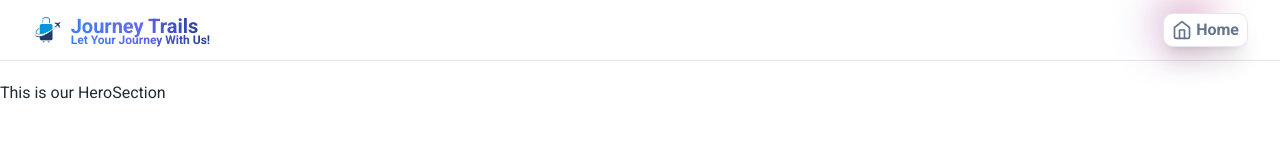
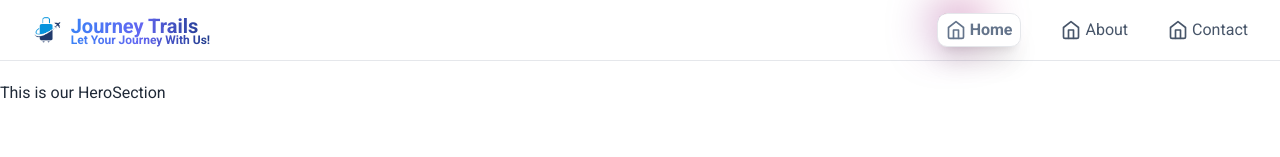
Before and after one commit to rockyhaque/journey-trails, a Next.js app: page / in a window 1280 px wide. Shown: the top 157 px of the page. Built offline with nearby package versions, Linux system fonts and the light colour scheme; no server answers; the database is empty.

Commit message:
navbar item added

```diff
--- a/src/components/root/Cards/FeaturedPlaceCards.jsx
+++ b/src/components/root/Cards/FeaturedPlaceCards.jsx
@@ -69,7 +69,7 @@ export default function FeaturedPlaceCards({ travelInfo }) {
           {/* Pricing */}
           <div className="flex items-center gap-2 pt-2">
             <div className="text-sm text-muted-foreground line-through">
-              ${travelInfo?.originalAmount}
+              {travelInfo?.originalAmount}
             </div>
             <div className="text-xl font-bold text-rose-500">
               ${travelInfo?.amount}
--- a/src/components/shared/Navbar/NavLinks.jsx
+++ b/src/components/shared/Navbar/NavLinks.jsx
@@ -1,7 +1,7 @@
-'use client'
-import Link from 'next/link';
-import { usePathname } from 'next/navigation';
-import React from 'react';
+"use client";
+import Link from "next/link";
+import { usePathname } from "next/navigation";
+import React from "react";
 import { LuHome } from "react-icons/lu";
 const NavLinks = () => {
   const currentPath = usePathname();
@@ -16,10 +16,23 @@ const NavLinks = () => {
         >
           <LuHome size={20} /> Home
         </Link>
-
-
+        <Link
+          className={`${
+            currentPath === "/about" && "g-card px-2 py-1 font-semibold"
+          } flex items-center gap-1`}
+          href="/about"
+        >
+          <LuHome size={20} /> About
+        </Link>
+        <Link
+          className={`${
+            currentPath === "/contact" && "g-card px-2 py-1 font-semibold"
+          } flex items-center gap-1`}
+          href="/contact"
+        >
+          <LuHome size={20} /> Contact
+        </Link>
       </div>
-
     </div>
   );
 };
```
Lines whose indentation alone changed are shown as unchanged.
